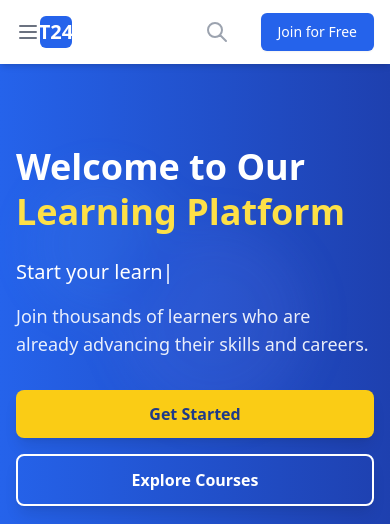
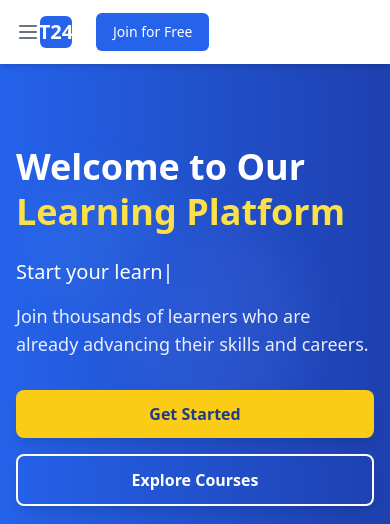
Before and after one commit to Nkurunziza-janvier/t24, a plain HTML site: page index.html in a window 390 px wide. Shown: the top 524 px of the page. Drawn offline with nearby package versions, Linux system fonts and the light colour scheme.

Commit message:
Update index.html
i make change

```diff
--- a/index.html
+++ b/index.html
@@ -218,24 +218,24 @@
                         </a>
                     </div>
 
-                    <!-- Desktop menu -->
+                    <!-- Desktop menu
                     <div class="hidden md:ml-8 md:flex md:space-x-8">
                         <a href="#" class="border-blue-500 text-gray-900 inline-flex items-center px-1 pt-1 border-b-2 text-sm font-medium">Explore</a>
                         <a href="#" class="border-transparent text-gray-500 hover:border-gray-300 hover:text-gray-700 inline-flex items-center px-1 pt-1 border-b-2 text-sm font-medium">Products</a>
                         <a href="#" class="border-transparent text-gray-500 hover:border-gray-300 hover:text-gray-700 inline-flex items-center px-1 pt-1 border-b-2 text-sm font-medium">Solutions</a>
                         <a href="#" class="border-transparent text-gray-500 hover:border-gray-300 hover:text-gray-700 inline-flex items-center px-1 pt-1 border-b-2 text-sm font-medium">Resources</a>
                     </div>
-                </div>
+                </div> -->
 
                 <!-- Right side items -->
                 <div class="flex items-center">
                     <!-- Search button (mobile) -->
-                    <button class="md:hidden p-2 rounded-md text-gray-400 hover:text-gray-500 hover:bg-gray-100 focus:outline-none">
+                    <!-- <button class="md:hidden p-2 rounded-md text-gray-400 hover:text-gray-500 hover:bg-gray-100 focus:outline-none">
                         <span class="sr-only">Search</span>
                         <svg class="h-6 w-6" fill="none" viewBox="0 0 24 24" stroke="currentColor">
                             <path stroke-linecap="round" stroke-linejoin="round" stroke-width="2" d="M21 21l-6-6m2-5a7 7 0 11-14 0 7 7 0 0114 0z" />
                         </svg>
-                    </button>
+                    </button> -->
 
                     <!-- Search (desktop) -->
                     <div class="hidden md:flex md:items-center md:ml-6">
```
